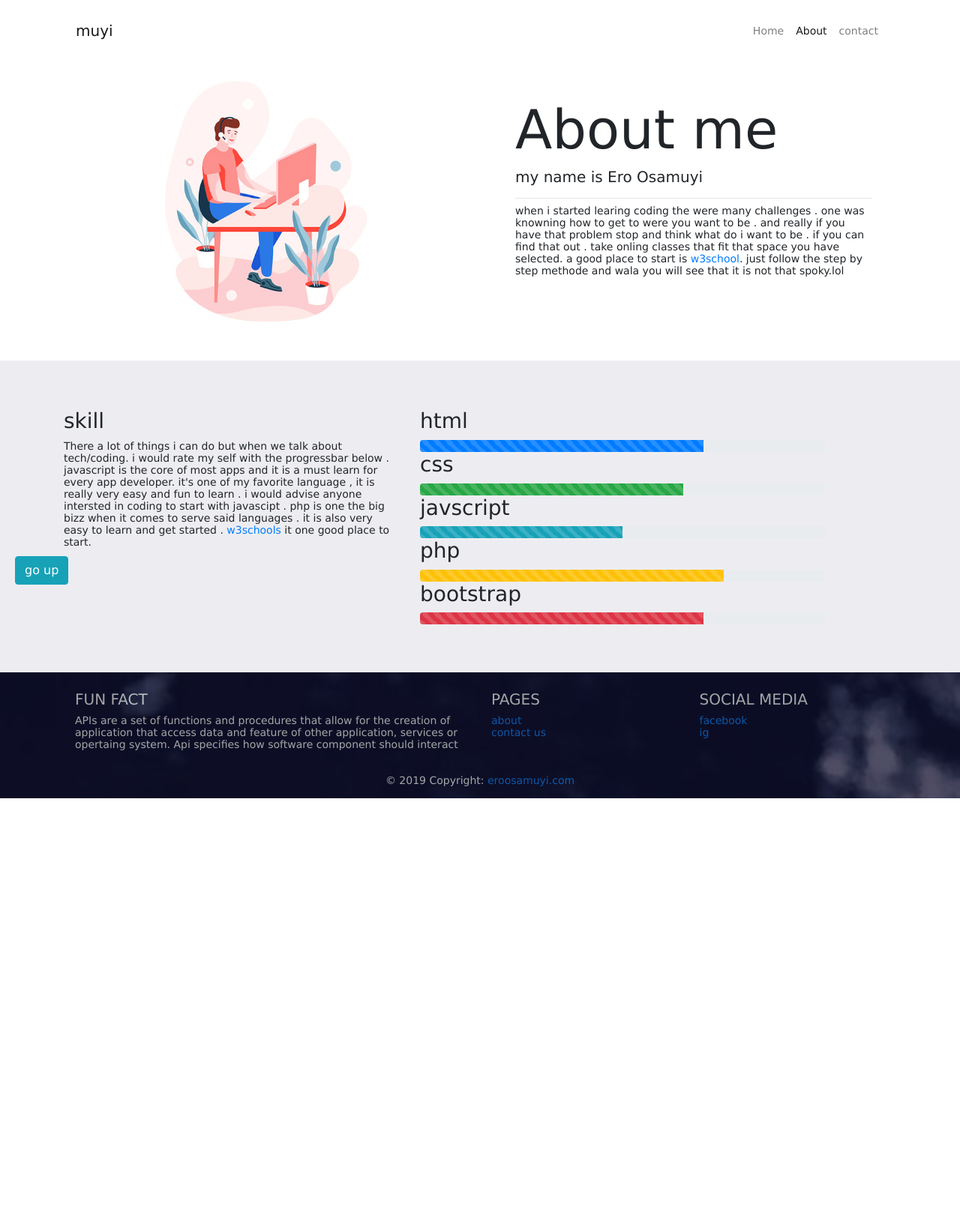
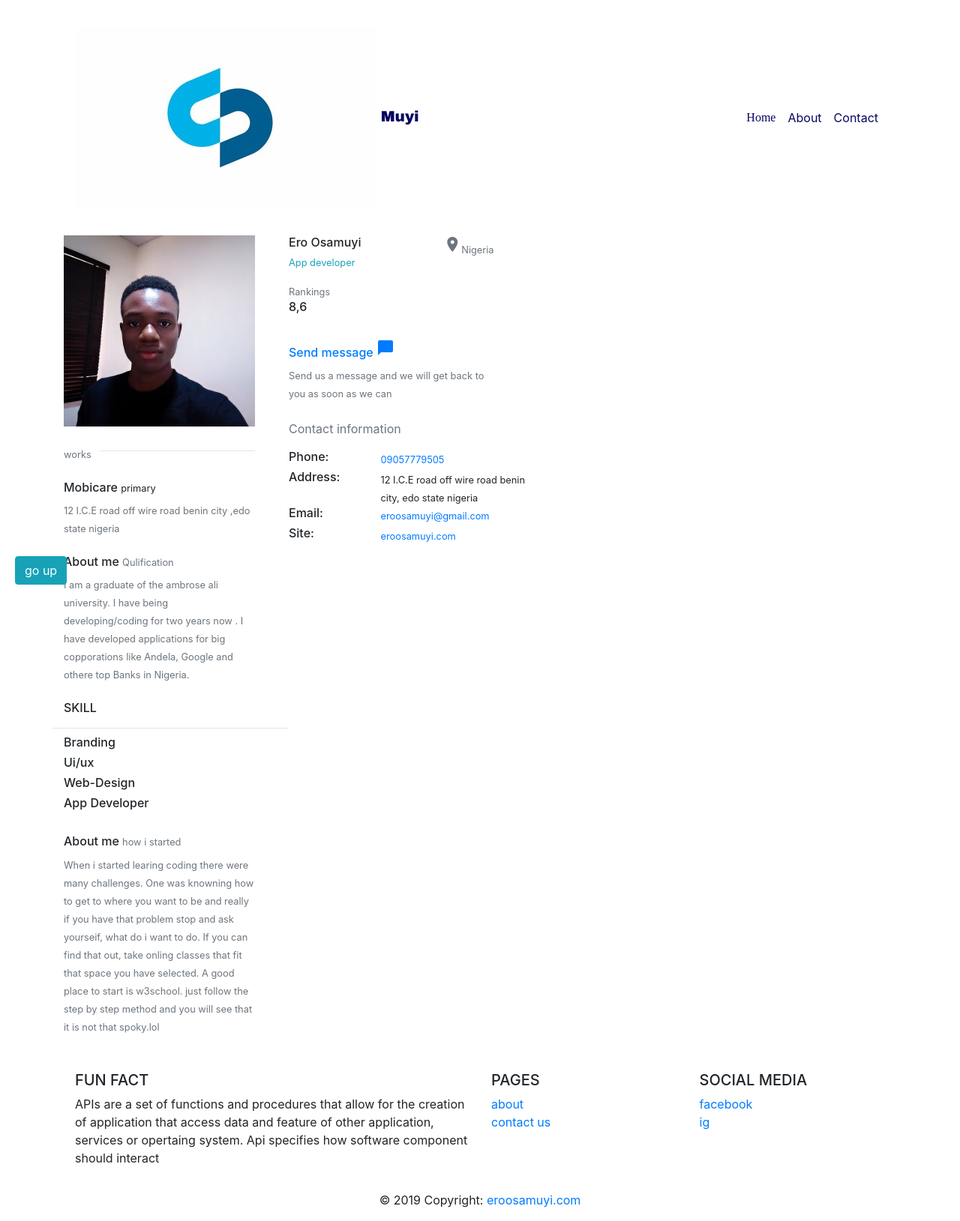
Before and after one commit to ero11451/mywebsite, a Node server app: page /about in a window 1280 px wide. Shown: the whole page at 75% size. Before the commit the page ends 1065 px from the top, so only its background shows below. Run offline with Node 20, Linux system fonts and the light colour scheme; some libraries are stand-ins or nearby versions.

Commit message:
this is my update

```diff
--- a/package.json
+++ b/package.json
@@ -8,6 +8,7 @@
   "dependencies": {
     "cookie-parser": "~1.4.4",
     "debug": "~2.6.9",
+    "ejs": "^2.6.2",
     "express": "~4.16.1",
     "morgan": "~1.9.1",
     "node-sass-middleware": "0.11.0"
--- a/public/stylesheets/index.css
+++ b/public/stylesheets/index.css
@@ -41,7 +41,6 @@ body{
     margin: 18% 5% 0% 5%;
 
   }
-
   .cover{
     background-color: rgb(42, 2, 48);
     opacity: 0.9;
--- a/public/stylesheets/style.css
+++ b/public/stylesheets/style.css
@@ -1,73 +1,10 @@
 body {
-  font: 14px "Lucida Grande", Helvetica, Arial, sans-serif;
-}
-.bgimage{
-  background-repeat: no-repeat;
-  background-size: cover;
-  background-color:wh;
-}
-.image{
-  height: 300px;
-  width: 300px;
-  border-radius: 50%;
-}
-.input{
-  width: 100%;
-  margin: 0% 0% 5% 0%;
-}
-.footer{
-  margin: 0% 0% 0% 0%;
-  background-image: url('../images/photo.jpg');
-  color: white;
-  background-repeat: no-repeat;
-  background-size: cover;
-}
+  font: 14px "Lucida Grande", Helvetica, Arial, sans-serif; }
 
-.hover{
-  background-color: rgb(2, 2, 39);
-  opacity: 0.6;
-  color: white;
-  position: relative;
-}
-footer{
-  color: white;
-}
-.myphoto{
-  height: 300px;
-  width: 100%;
+.rat {
+  background-color: green; }
 
-}
-.about{
-  background-color: rgb(237, 237, 241);
-  padding: 5% 0% 5% 0%;
-}
-.card{
-  margin: 3%;
-  border: none;
-  border-radius: 10px;
-}
-.myimage{
-  border-radius: 10px;
-}
-.contactlist{
-  margin-top: 1%;
-}
-a{
-  list-style: none;
-}
-.contactbtn{
-  background-color: rgb(40, 40, 133);
-  color: rgb(246, 247, 250);
-  border-radius:5px;
-}
-.contactbtn a {
-  color: white;
-}
-.contactlist{
-  margin-top: 15px;
-}
-.logo{
-  height: 50px;
-  width: 80px;
-}
+a {
+  color: #2f667c; }
+
 /*# sourceMappingURL=style.css.map */
--- a/routes/index.js
+++ b/routes/index.js
@@ -3,13 +3,7 @@ var router = express.Router();
 
 /* GET home page. */
 router.get('/', function(req, res, next) {
-  res.render('pages/index', { title: 'Express' });
-});
-router.get('/index1', function(req, res, next) {
-  res.render('pages/index1', { title: 'Express' });
-});
-router.get('/index', function(req, res, next) {
-  res.render('pages/index', { title: 'Express' });
+  res.render('pages/home', { title: 'Express' });
 });
 router.get('/home', function(req, res, next) {
   res.render('pages/home', { title: 'Express' });
--- a/views/pages/about.ejs
+++ b/views/pages/about.ejs
@@ -1,98 +1,199 @@
 <!DOCTYPE html>
 <html lang="en">
 <head>
-  <% include ../partials/head %>
+    <meta charset="UTF-8">
+    <meta name="viewport" content="width=device-width, initial-scale=1.0">
+    <meta http-equiv="X-UA-Compatible" content="ie=edge">
+    <title>Document</title>
+    <link href="https://fonts.googleapis.com/icon?family=Material+Icons" rel="stylesheet">
+
+    <% include ../partials/font%>
+    <link rel="stylesheet" href="stylesheets/style.css">
+    <link rel="stylesheet" href="https://maxcdn.bootstrapcdn.com/bootstrap/4.0.0/css/bootstrap.min.css" integrity="sha384-Gn5384xqQ1aoWXA+058RXPxPg6fy4IWvTNh0E263XmFcJlSAwiGgFAW/dAiS6JXm" crossorigin="anonymous">
+    <link rel="stylesheet" href="https://stackpath.bootstrapcdn.com/bootstrap/4.3.1/css/bootstrap.min.css" integrity="sha384-ggOyR0iXCbMQv3Xipma34MD+dH/1fQ784/j6cY/iJTQUOhcWr7x9JvoRxT2MZw1T" crossorigin="anonymous">
 </head>
 <body>
+
 <br>
-   <header class="container">
-         <nav class="navbar navbar-expand-sm navbar-light bg-none">
-           <a class="navbar-brand" href="#">muyi</a>
-           <button class="navbar-toggler d-lg-none" type="button" data-toggle="collapse" data-target="#collapsibleNavId" aria-controls="collapsibleNavId"
-               aria-expanded="false" aria-label="Toggle navigation">
-             <span class="navbar-toggler-icon"></span>
-           </button>
-           <div class="collapse navbar-collapse" id="collapsibleNavId">
-             <ul class="navbar-nav ml-auto mt-2 mt-lg-0">
-               <li class="nav-item ">
-                 <a class="nav-link" href="home">Home <span class="sr-only">(current)</span></a>
-               </li>
-               <li class="nav-item active">
-                 <a class="nav-link" href="about">About</a>
-               </li>
-            <li class="nav-item">
-                 <a class="nav-link" href="contact">contact</a>
-               </li>
-             </ul>
+<div>
+   <div >
+      <div class="container">
+        <% include ../partials/header %>
+            <br>
+            <div class="row">
+            <!--this is right div-->
+                <div class="col-lg-3">
+
+                     <div>
+                       <img src="../images/muyiimage.jpg" class="img-fluid myimage" alt="">
                      </div>
-         </nav>
-    </header>
+                     <br>
+                     <!--this the f-->
+                     <div class="row">
+                      <div class="col-lg-2"><small class="text-muted">works</small></div>
+                      <br>
+                       <div class="col-lg-10"><hr class="my-2"></div>
+                       </div>
+                     <!---->
+                     <br>
+                     <div>
+                        <div>
+                          <h6 >Mobicare <small>primary</small></h6>
+                          <small class="text-muted">
+                            12 I.C.E road off wire road benin city ,edo state nigeria
+                          </small>
+                        </div>
+                     </div>
+                     <br>
+                     <!--this the another-->
 
+                    <div>
 
-   <div class="container">
+                          <h6 >About me
+                            <small class="text-muted" >Qulification</small>
+                         </h6>
+                          <small class="text-muted">
+                            I am a graduate of the ambrose ali university.
+                            I have being developing/coding for two years now .
+                            I have developed applications for big copporations like
+                             Andela, Google and othere top Banks in Nigeria.
+                            </small>
+                     </div>
+                     <br>
+                     <!--skill section -->
+                     <div>
+                       <div class='row'>
+
+                          <h6 class="col-lg-2">SKILL</h6>
+
+                           <hr class="my-2 col-lg-12">
+                       </div>
+
+                       <div>
+                           <h6>Branding </h6>
+                           <h6>Ui/ux</h6>
+                           <h6>Web-Design</h6>
+                           <h6>App Developer</h6>
+                       </div>
+                     </div>
+                       <!--this the another-->
+                     <br>
+                    <div>
+
+                      <h6 >About me
+                            <small class="text-muted" >how i started</small>
+                         </h6>
+                          <small class="text-muted">
+                          When i started learing coding there were
+                          many challenges. One was knowning how to get to where you want
+                           to be and really if you have that problem stop and ask yourseif, what
+                            do i want to do. If you can find that out, take onling
+                            classes that fit that space you have selected. A good place
+                            to start is w3school. just follow the step by step method and
+                            you will see that it is not that spoky.lol
+                            </small>
+
+                     </div>
+
+                     <!--this is the skill section-->
+                     <br>
+
+                     <!--the end of the div-->
+                </div>
+                <hr class="my-2">
+                <!--this is the left div-->
+                <div class="col-lg-9 ">
+                   <div class="container-fluid">
+                   <!--this is a name section -->
                      <div class="row">
-              <div class="col-lg-6">
-                 <div>
-                <img src="images/about.jpg" class="img-fluid" alt="Responsive image">
+                         <div class="col-lg-3">
+                             <h6>Ero Osamuyi</h6>
+                             <small>
+                               <p class="text-info">App developer</p>
+                             </small>
+                         </div>
+                         <div class="col-lg-3 text-muted">
+                           <small> <i class="large material-icons">location_on</i>Nigeria</small>
                          </div>
                      </div>
 
-             <div class='col-lg-6' >
-               <div class="jumbotron bg-none"style="background:none">
-                 <h1 class="display-3">About me</h1>
-                  <p class="lead">my name is Ero Osamuyi</p>
-                   <hr class="my-2">
-                   <p>
-                      when i started learing coding the were many challenges .
-                      one was knowning how to get to were you want to be .
-                      and really if you have that problem stop and think what do i
-                      want to be . if you can find that out .
-                      take onling classes that fit that space you have selected.
-                      a good place to start is <a href="w3school.com">w3school</a>.
-                      just follow the step by step methode and wala you will see that it is not that  spoky.lol
+                     <!--this is the rating-->
+                     <div>
+                        <small class=" text-muted">Rankings </small>
+                        <h6>8,6 <small><i class="large material-icons"></i></small></h6>
+                     </div>
+                     <br>
+                     <!--send message section-->
+                     <div class="row">
+                        <div class="col-lg-4">
+                           <h6>
+                             <a href=""> Send message
+                             <i class="large material-icons">chat_bubble</i> </a>
+                           </h6>
+                         </div>
+                       <div class="col-lg-12">
+                           <small class="text-muted">
+                              Send us a message and we will
+                              get back to
+                              <br> you as soon as we can
+                           </small>
+                        </div>
+                        </div>
+                        <br>
+                        <!---->
+                      <!--
+                          <div class="row line">
+                            <div class="col-lg-1">
+                                <h6>Timeline</h6>
+                            </div>
+                            <div class="col-lg-3 line">
+                                <h6>about</h6>
+                            </div>
+                          </div>
+                          -->
+                        <!-- contact information-->
+                        <div>
+                           <p class="text-muted">
+                             Contact  information
                            </p>
+                        </div>
+
+                        <!--start contact form-->
+                         <div>
+                           <div>
+                             <div class="row contactlist">
+                                <div class="col-lg-1"><h6> Phone:</h6> </div>
+                                 <div class="col-lg-1"></div>
+                                 <div clas="col-lg-6"><a href="#"><small> 09057779505 </small> </a></div>
+                              </div>
+
+                              <div class="row contactlist">
+                                <div class="col-lg-1"> <h6> Address: </h6></div>
+                                  <div class="col-lg-1"></div>
+                                   <div clas="col-lg-3 text-muted">
+                                    <small>
+                                      12 I.C.E road off wire road benin <br> city,
+                                      edo state nigeria
+                                      </small>
+                                    </div>
                                   </div>
                               </div>
 
+                              <div class="row contactlist">
+                                <div class="col-lg-1"><h6> Email:<h6> </div>
+                                 <div class="col-lg-1"></div>
+                                 <div clas="col-lg-6">
+                                 <a href="#">
+                                   <small>eroosamuyi@gmail.com</small>
+                                   </a></div>
+                              </div>
+
+                              <div class="row contactlist">
+                                <div class="col-lg-1"><h6> Site: </h6></div>
+                                 <div class="col-lg-1"></div>
+                                 <div clas="col-lg-6"><a href="#"><small> eroosamuyi.com </small></a></div>
                               </div>
                            </div>
-<div class="about">
-        <div class="container">
-        <div class="row">
-             <div class="col-lg-5">
-                <h3>skill</h3>
-                <p>
-                   There a lot of things  i can do but when we talk about tech/coding.
-                   i would rate my self with the progressbar below .
-                   javascript is the core of most apps and it is a must learn for every app developer.
-                   it's one of my favorite language , it is really very easy and fun to learn .
-                    i would advise anyone intersted in coding to start with javascipt .
-                    php is one the big bizz when it comes to serve said languages . it is also very easy to learn and get started .
-                    <a href="w3schools">w3schools</a> it one good place to start.
-                </p>
-             </div>
-             <div class="col-lg-6">
-             <h3>html</h3>
-             <div class="progress">
-                    <div class="progress-bar progress-bar-striped" role="progressbar" style="width: 70%" aria-valuenow="10" aria-valuemin="0" aria-valuemax="100"></div>
-                    </div>
-                    <h3> css</h3>
-                    <div class="progress">
-                    <div class="progress-bar progress-bar-striped bg-success" role="progressbar" style="width: 65%" aria-valuenow="25" aria-valuemin="0" aria-valuemax="100"></div>
-                    </div>
-                    <h3>
-                      javscript
-                    </h3>
-                    <div class="progress">
-                    <div class="progress-bar progress-bar-striped bg-info" role="progressbar" style="width: 50%" aria-valuenow="50" aria-valuemin="0" aria-valuemax="100"></div>
-                    </div>
-                    <h3>php</h3>
-                    <div class="progress">
-                    <div class="progress-bar progress-bar-striped bg-warning" role="progressbar" style="width: 75%" aria-valuenow="75" aria-valuemin="0" aria-valuemax="100"></div>
-                    </div>
-                    <h3>bootstrap</h3>
-                    <div class="progress">
-                    <div class="progress-bar progress-bar-striped bg-danger" role="progressbar" style="width: 70%" aria-valuenow="100" aria-valuemin="0" aria-valuemax="100"></div>
                          </div>
                    </div>
                 </div>
@@ -101,10 +202,11 @@
    </div>
 
       <div class="fixed-bottom" style="margin:20px;"><a href='#' class="btn btn-info">go up</a></div>
+</div>
+
+
+
   <% include ../partials/footer %>
-<script src="https://code.jquery.com/jquery-3.2.1.slim.min.js" integrity="sha384-KJ3o2DKtIkvYIK3UENzmM7KCkRr/rE9/Qpg6aAZGJwFDMVNA/GpGFF93hXpG5KkN" crossorigin="anonymous"></script>
-<script src="https://cdnjs.cloudflare.com/ajax/libs/popper.js/1.12.9/umd/popper.min.js" integrity="sha384-ApNbgh9B+Y1QKtv3Rn7W3mgPxhU9K/ScQsAP7hUibX39j7fakFPskvXusvfa0b4Q" crossorigin="anonymous"></script>
-<script src="https://maxcdn.bootstrapcdn.com/bootstrap/4.0.0/js/bootstrap.min.js" integrity="sha384-JZR6Spejh4U02d8jOt6vLEHfe/JQGiRRSQQxSfFWpi1MquVdAyjUar5+76PVCmYl" crossorigin="anonymous"></script>
 
 </body>
 </html>
--- a/views/pages/home.ejs
+++ b/views/pages/home.ejs
@@ -10,9 +10,7 @@
 
   <div class="">
    <div class="container">
-
-
-  <% include ../partials/header %>
+      <% include ../partials/header %>
     <br>
       <div>
           <div class="row">
@@ -62,7 +60,7 @@
                   <h4 class="card-title">About me</h4>
                   <p class="card-text ">my name is ero osamuyi and i am a app developer... </p>
 
-                <a href="index">learn more..</a>
+                <a href="about">learn more..</a>
                 </div>
                 </div>
           </div>
--- a/views/partials/head.ejs
+++ b/views/partials/head.ejs
@@ -6,3 +6,4 @@
    <link rel="stylesheet" href="stylesheets/style.css">
    <link rel="stylesheet" href="stylesheets/index.css">
    <link href="https://fonts.googleapis.com/icon?family=Material+Icons" rel="stylesheet">
+   <link href="https://fonts.googleapis.com/css?family=Squada+One&display=swap" rel="stylesheet">
--- a/views/partials/header.ejs
+++ b/views/partials/header.ejs
@@ -12,7 +12,7 @@
                  <a class="nav-link" style="color:rgb(6, 6, 97) ;font-family: '" href="home">Home <span class="sr-only">(current)</span></a>
                </li>
                <li class="nav-item">
-                 <a class="nav-link" style="color:rgb(6, 6, 97) ;" href="index">About</a>
+                 <a class="nav-link" style="color:rgb(6, 6, 97) ;" href="about">About</a>
                </li>
             <li class="nav-item">
                  <a class="nav-link" style="color:rgb(6, 6, 97) ;" href="contact">Contact</a>
```
Also changed, not shown: views/pages/contact.ejs (+9 -7 lines), views/pages/index.ejs (deleted, +0 -212 lines), views/pages/index1.ejs (deleted, +0 -34 lines), public/images/bgimage.png (deleted), public/images/log.png (deleted), public/images/muyi.jpg (deleted), public/images/muyi1.jpg (deleted), public/images/muyi2.jpg (deleted), public/images/muyiphoto.jpg (deleted). Lines whose indentation alone changed are shown as unchanged.
